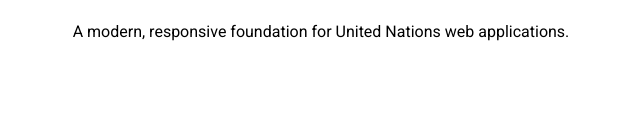
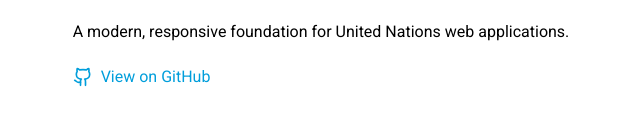
Before and after one commit to kleinlennart/un-website-boilerplate, a Next.js app: page / in a window 1280 px wide. Shown: the part 165-300 px from the top of the page, without its empty margins (319-959 px from the left). Built offline with nearby package versions, Linux system fonts and the light colour scheme.

Commit message:
add colors and icons

```diff
--- a/package.json
+++ b/package.json
@@ -10,6 +10,7 @@
   },
   "dependencies": {
     "@next/third-parties": "^16.0.1",
+    "lucide-react": "^0.552.0",
     "next": "16.0.1",
     "react": "19.2.0",
     "react-dom": "19.2.0"
--- a/src/app/globals.css
+++ b/src/app/globals.css
@@ -45,6 +45,17 @@
 @theme inline {
   --color-background: var(--background);
   --color-foreground: var(--foreground);
+
+  /* UN Custom Brand Colors */
+  --color-un-blue: #009EDB;
+  --color-trout: #495057;
+  --color-shuttle-gray: #5A6C7D;
+  --color-camouflage-green: #7D8471;
+  --color-pale-oyster: #9B8B7A;
+  --color-smoky: #6C5B7B;
+  --color-au-chico: #A0665C;
+  --color-faded-jade: #4A7C7E;
+  --color-dusty-gray: #969696;
 }
 
 /**
--- a/src/app/page.tsx
+++ b/src/app/page.tsx
@@ -1,3 +1,4 @@
+import { Github } from "lucide-react";
 import Image from "next/image";
 
 export default function Home() {
@@ -23,12 +24,25 @@
                         </h1>
                     </header>
 
+
                     {/* Content */}
                     <section>
                         <p className="leading-relaxed">
                             A modern, responsive foundation for United Nations web applications.
                         </p>
                     </section>
+
+
+                    {/* GitHub Link */}
+                    <a
+                        href="https://github.com/kleinlennart/un-website-boilerplate"
+                        target="_blank"
+                        rel="noopener noreferrer"
+                        className="mt-5 inline-flex items-center gap-2 text-un-blue hover:underline"
+                    >
+                        <Github className="w-5 h-5" />
+                        <span>View on GitHub</span>
+                    </a>
                 </div>
             </main>
         </div>
```
Also changed, not shown: 2 other files (tests, documents, lock files or other folders).
